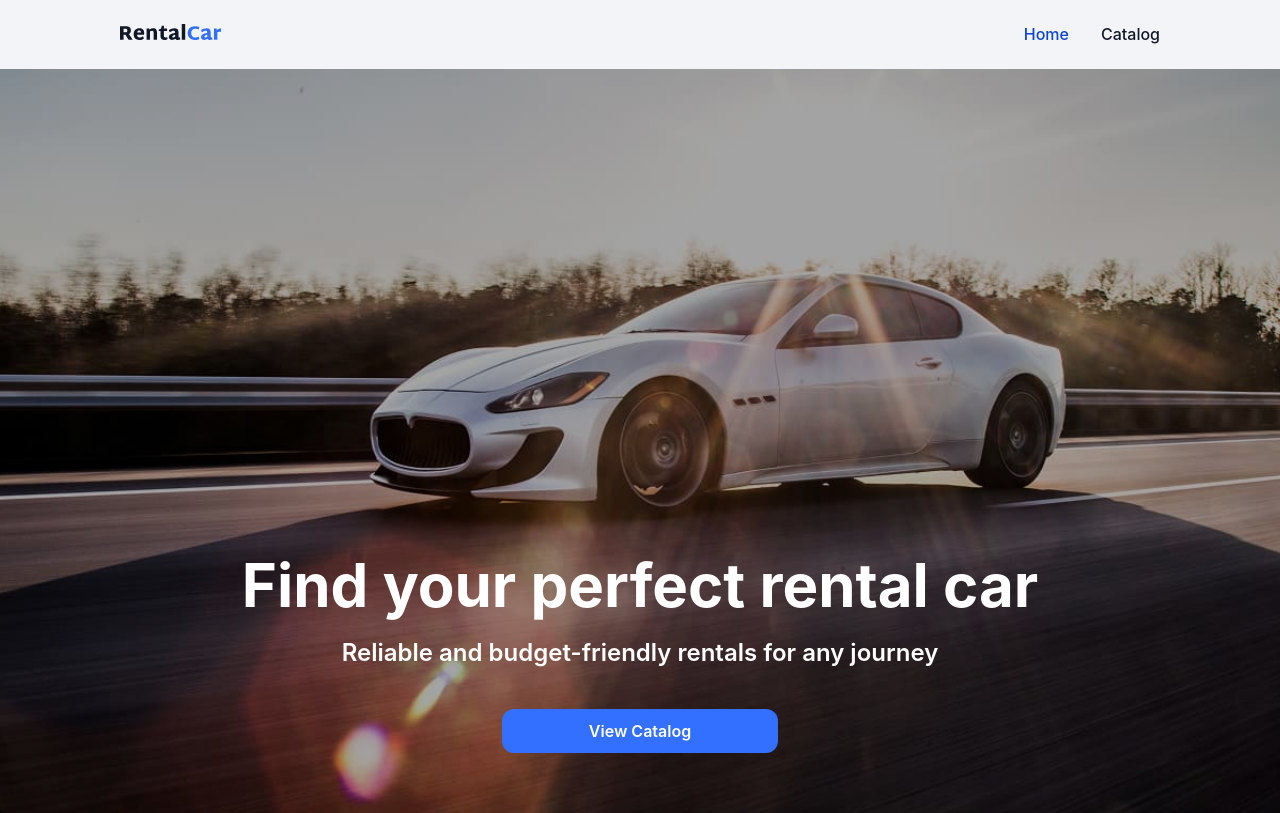
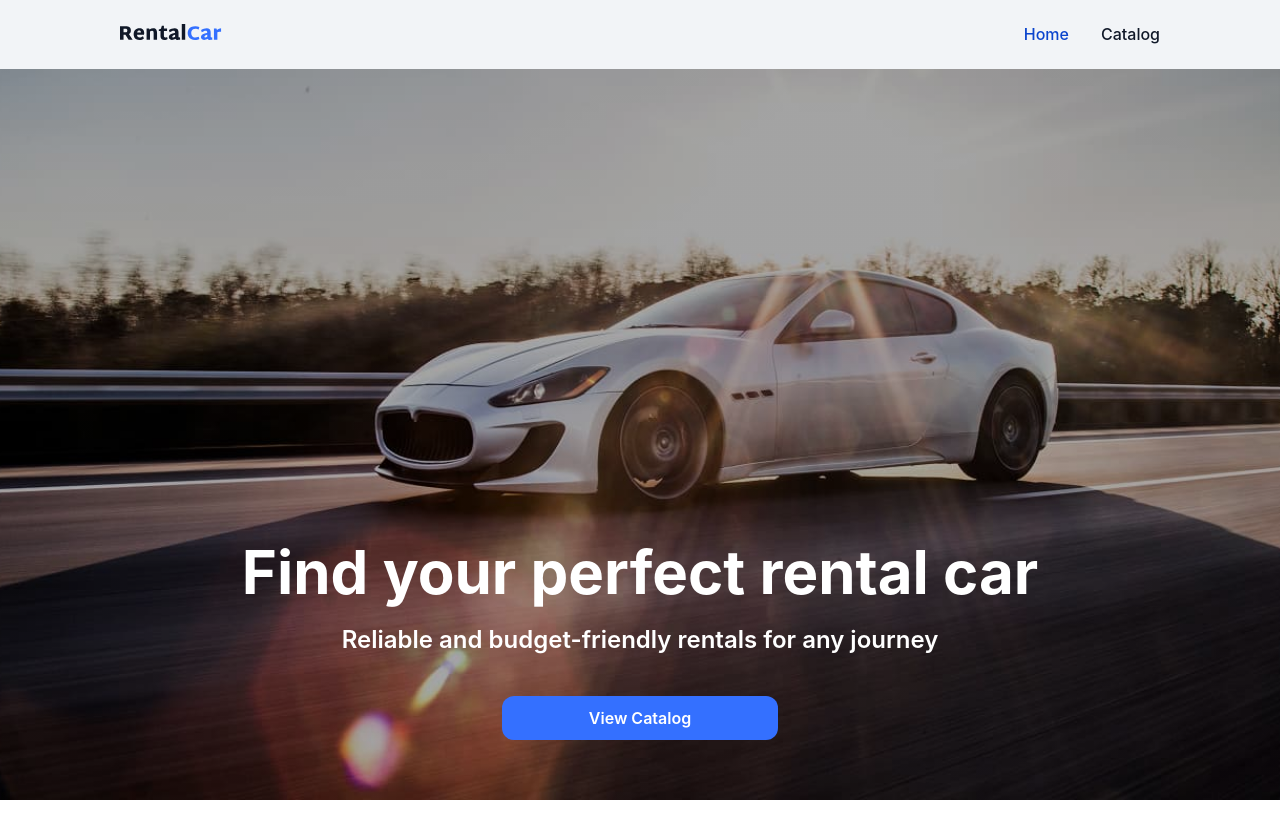
Before and after one commit to valerie-kan/rental-car, a React (Vite) app: page / in a window 1280 px wide. Built offline with nearby package versions, Linux system fonts and the light colour scheme.

Commit message:
change homePage height

```diff
--- a/src/pages/HomePage/HomePage.module.css
+++ b/src/pages/HomePage/HomePage.module.css
@@ -1,5 +1,5 @@
 .hero {
-  height: 93vh;
+  height: calc(100vh - 69px);
   background: linear-gradient(-180deg, rgba(0, 0, 0, 0.2), rgba(0, 0, 0, 0.2)),
     url("../../assets/hero.jpg") no-repeat center/cover;
   color: #ffffff;
```
